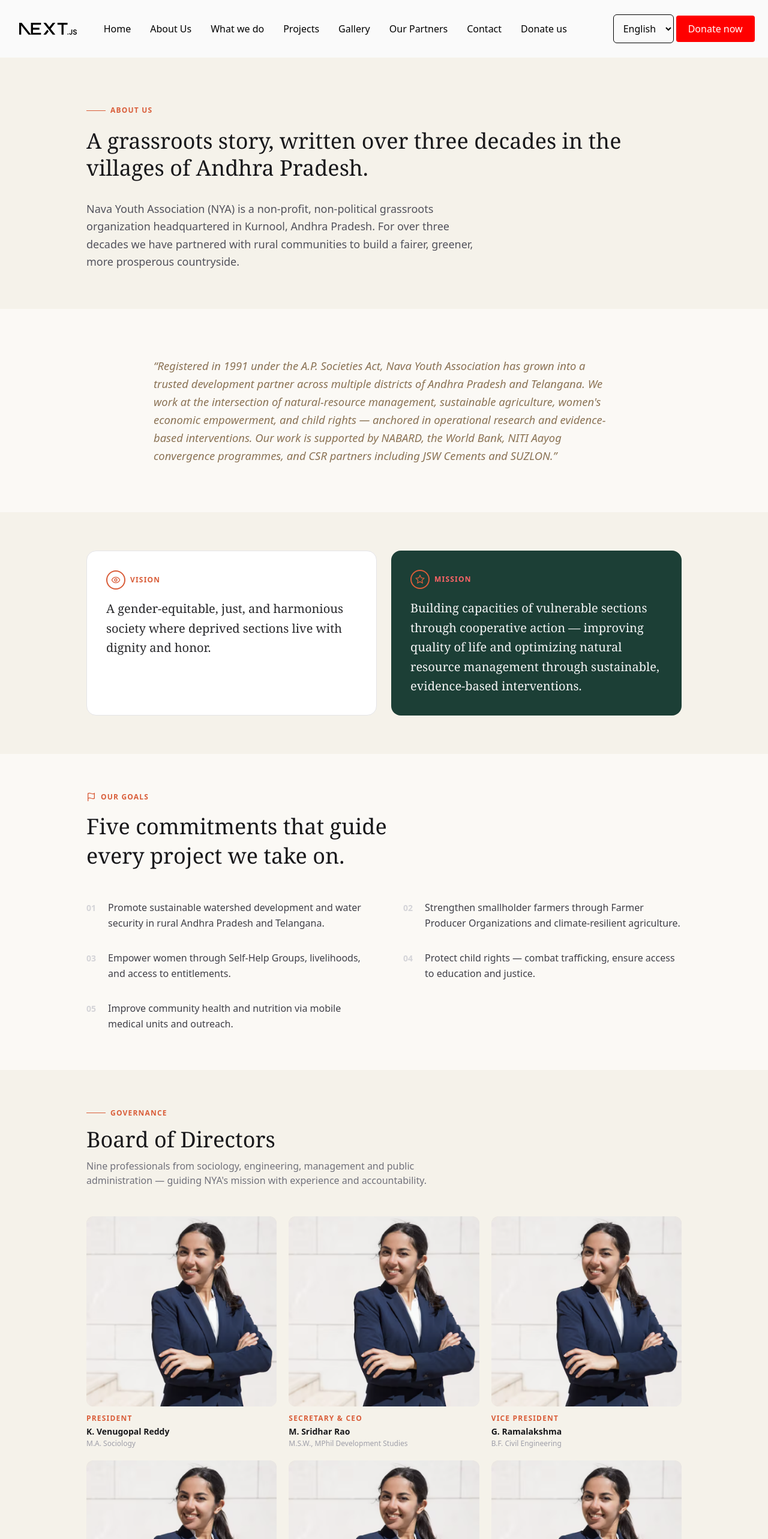
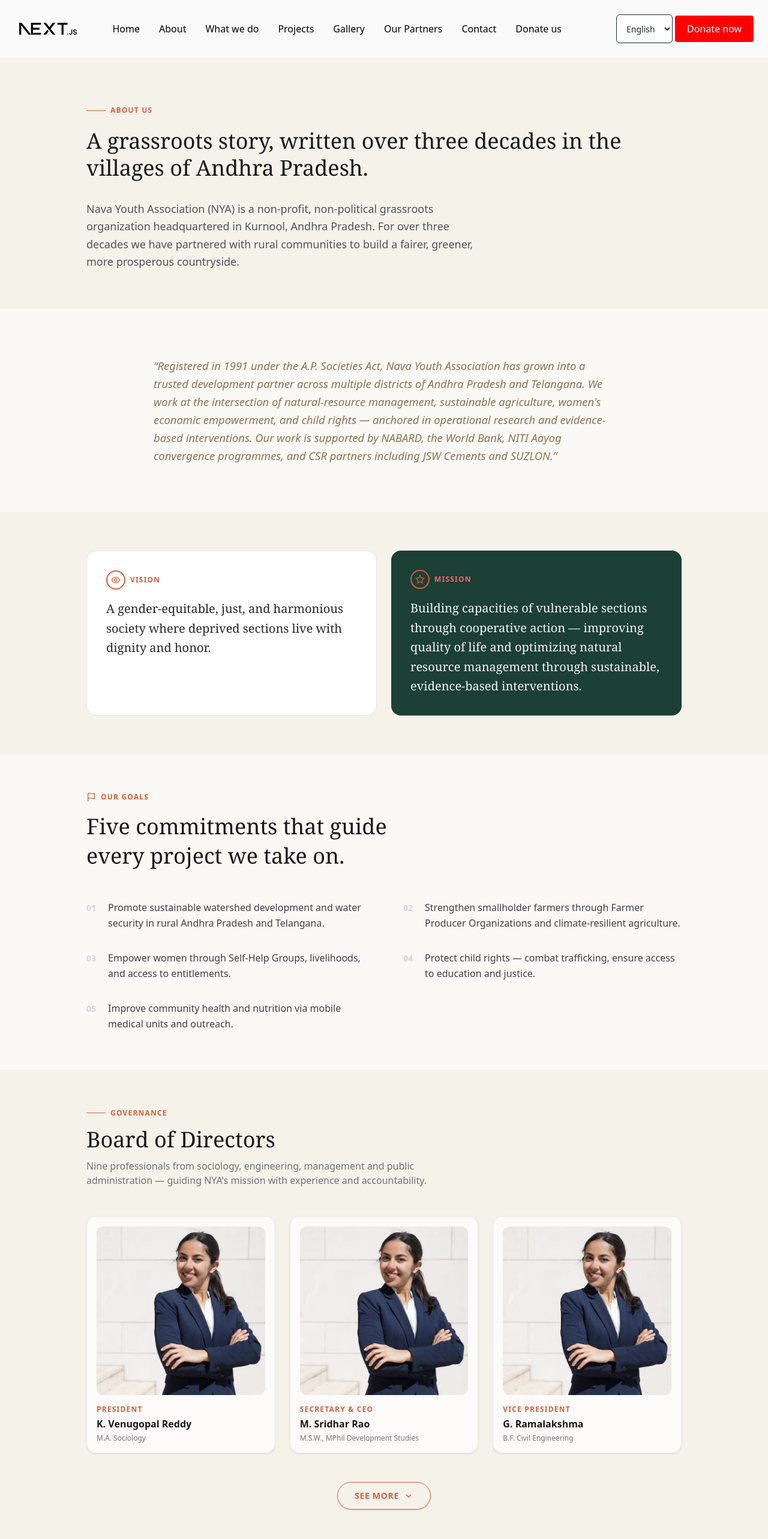
Before and after one commit to nya-ngo/NYA-website, a Next.js app in the folder root/frontend/: page /about in a window 1280 px wide. Shown: the top 2566 px of the page at 60% size. Built offline with nearby package versions, Linux system fonts and the light colour scheme.

Commit message:
modified header, about us, gallery, and projects pages

```diff
--- /dev/null
+++ b/root/frontend/app/_components/GoogleTranslateScript.tsx
@@ -0,0 +1,70 @@
+"use client";
+
+import { useEffect, useState } from "react";
+
+declare global {
+  interface Window {
+    googleTranslateElementInit?: () => void;
+    google?: any;
+  }
+}
+
+export function setGoogleTranslateCookie(lang: string) {
+  const cookieValue = lang === "en" ? "/en/en" : `/en/${lang}`;
+  document.cookie = `googtrans=${cookieValue}; path=/;`;
+  if (typeof window !== "undefined") {
+    document.cookie = `googtrans=${cookieValue}; domain=${window.location.hostname}; path=/;`;
+  }
+}
+
+export function changeLanguage(langCode: string) {
+  setGoogleTranslateCookie(langCode);
+  if (typeof window !== "undefined") {
+    localStorage.setItem("selectedLanguage", langCode);
+    const selectElem = document.querySelector(".goog-te-combo") as HTMLSelectElement | null;
+    if (selectElem) {
+      selectElem.value = langCode;
+      selectElem.dispatchEvent(new Event("change"));
+    } else {
+      window.location.reload();
+    }
+  }
+}
+
+export default function GoogleTranslateScript() {
+  const [mounted, setMounted] = useState(false);
+
+  useEffect(() => {
+    setMounted(true);
+
+    window.googleTranslateElementInit = () => {
+      if (window.google && window.google.translate) {
+        new window.google.translate.TranslateElement(
+          {
+            pageLanguage: "en",
+            includedLanguages: "en,hi,te",
+            autoDisplay: false,
+          },
+          "google_translate_element"
+        );
+      }
+    };
+
+    if (!document.getElementById("google-translate-script")) {
+      const script = document.createElement("script");
+      script.id = "google-translate-script";
+      script.src = "//translate.google.com/translate_a/element.js?cb=googleTranslateElementInit";
+      script.async = true;
+      document.body.appendChild(script);
+    }
+  }, []);
+
+  if (!mounted) return null;
+
+  return (
+    <div
+      id="google_translate_element"
+      style={{ display: "none", position: "absolute", top: "-9999px", left: "-9999px" }}
+    />
+  );
+}
--- a/root/frontend/app/_components/Header.tsx
+++ b/root/frontend/app/_components/Header.tsx
@@ -1,6 +1,6 @@
 "use client";
 import Image from "next/image";
-import { useState } from "react";
+import { useState, useEffect } from "react";
 import navigate from "next/navigation";
 import { useRouter } from "next/navigation";
 // import Button from '@mui/material/Button';
@@ -8,13 +8,37 @@ import { useRouter } from "next/navigation";
 import MenuIcon from "@mui/icons-material/Menu";
 import CloseIcon from "@mui/icons-material/Close";
 import Link from "next/link";
+import { changeLanguage } from "./GoogleTranslateScript";
+
 export default function Header() {
   const [menuOpen, setMenuOpen] = useState(false);
+  const [selectedLang, setSelectedLang] = useState("en");
   const router = useRouter();
+
+  useEffect(() => {
+    if (typeof window !== "undefined") {
+      const savedLang = localStorage.getItem("selectedLanguage");
+      if (savedLang) {
+        setSelectedLang(savedLang);
+      } else {
+        const match = document.cookie.match(/googtrans=\/en\/([a-z]{2})/);
+        if (match && match[1]) {
+          setSelectedLang(match[1]);
+        }
+      }
+    }
+  }, []);
+
+  const handleLanguageSelect = (lang: string) => {
+    setSelectedLang(lang);
+    changeLanguage(lang);
+  };
+
   const handleNavigation = (route: any) => {
     setMenuOpen(false);
     router.push(route);
   };
+
   return (
     <main className="z-50 min-h-full flex flex-col items-center justify-start bg-zinc-50 font-sans">
       <div className="flex items-center md:justify-around justify-between w-full min-h-24">
@@ -36,10 +60,16 @@ export default function Header() {
           </h1>
           <div className="relative group">
             <h1 className="cursor-pointer hover:text-blue-500">
-              <Link href="/about">About Us</Link>
+              About
             </h1>
 
             <div className="absolute top-full left-0 pt-2 hidden group-hover:flex flex-col bg-white shadow-lg rounded-md min-w-48 z-50">
+              <Link
+                href="/about"
+                className="px-4 py-2 hover:bg-gray-100"
+              >
+                About Us
+              </Link>
               <Link
                 href="/about/mission"
                 className="px-4 py-2 hover:bg-gray-100"
@@ -83,10 +113,15 @@ export default function Header() {
           </h1>
         </div>
         <div className="flex h-16 items-center  justify-around lg:mx-8 gap-1">
-          <select className="hidden lg:block h-12 px-3 border rounded-md">
-            <option value="en">English</option>
-            <option value="hi">हिंदी</option>
-            <option value="te">తెలుగు</option>
+          <select
+            value={selectedLang}
+            onChange={(e) => handleLanguageSelect(e.target.value)}
+            className="notranslate hidden lg:block h-12 px-3 border rounded-md cursor-pointer outline-none bg-white text-gray-800 text-sm focus:border-[#D95D39]"
+            translate="no"
+          >
+            <option value="en" className="notranslate" translate="no">English</option>
+            <option value="hi" className="notranslate" translate="no">हिंदी</option>
+            <option value="te" className="notranslate" translate="no">తెలుగు</option>
           </select>
           <button
             className="donate-btn min-w-fit"
@@ -146,6 +181,20 @@ export default function Header() {
           >
             Donate us
           </h1>
+
+          <div className="flex items-center gap-2 mt-2 pt-2 border-t w-full">
+            <span className="text-sm font-medium text-gray-600">Language:</span>
+            <select
+              value={selectedLang}
+              onChange={(e) => handleLanguageSelect(e.target.value)}
+              className="notranslate h-10 px-3 border rounded-md cursor-pointer outline-none bg-white text-gray-800 text-sm focus:border-[#D95D39]"
+              translate="no"
+            >
+              <option value="en" className="notranslate" translate="no">English</option>
+              <option value="hi" className="notranslate" translate="no">हिंदी</option>
+              <option value="te" className="notranslate" translate="no">తెలుగు</option>
+            </select>
+          </div>
         </div>
       )}
     </main>
--- a/root/frontend/app/_components/WhatWeDoSection.tsx
+++ b/root/frontend/app/_components/WhatWeDoSection.tsx
@@ -54,7 +54,7 @@ export default function WhatWeDo({
           </span>
         </div>
 
-        <h3 className="text-3xl lg:text-4xl font-serif text-gray-800 mb-6">
+        <h3 className="text-2xl lg:text-3xl font-serif text-gray-800 mb-6">
           {title}
         </h3>
 
--- a/root/frontend/app/about/page.tsx
+++ b/root/frontend/app/about/page.tsx
@@ -1,4 +1,5 @@
 "use client";
+import { useState } from "react";
 import Image from "next/image";
 
 const boardMembers = [
@@ -22,6 +23,10 @@ const goals = [
 ];
 
 export default function AboutPage() {
+  const [showAllBoard, setShowAllBoard] = useState(false);
+
+  const visibleBoardMembers = showAllBoard ? boardMembers : boardMembers.slice(0, 3);
+
   return (
     <main className="font-sans">
 
@@ -133,23 +138,56 @@ export default function AboutPage() {
             mission with experience and accountability.
           </p>
 
-          <div className="grid grid-cols-2 md:grid-cols-3 gap-5">
-            {boardMembers.map((member) => (
-              <div key={member.name} className="flex flex-col">
-                {/* Board member photo — pulled from /public/images/board/{slug}.jpg */}
+          {/* Member Cards Grid */}
+          <div className="grid grid-cols-1 sm:grid-cols-2 md:grid-cols-3 gap-6 transition-all duration-500">
+            {visibleBoardMembers.map((member) => (
+              <div
+                key={member.name}
+                className="group flex flex-col p-4 rounded-2xl bg-white/70 hover:bg-white border border-zinc-200/60 hover:border-[#D95D39]/30 shadow-sm hover:shadow-xl hover:-translate-y-1.5 transition-all duration-300 cursor-pointer"
+              >
+                {/* Image container with subtle zoom hover */}
+                <div className="overflow-hidden rounded-xl mb-4 aspect-square relative bg-[#E8E3D9]">
                   <Image
                     src={`/images/board/${member.slug}.jpg`}
                     alt={member.name}
                     width={400}
                     height={400}
-                  className="w-full aspect-square rounded-xl mb-3 object-cover"
-                  style={{ backgroundColor: "#E8E3D9" }}
+                    className="w-full h-full object-cover group-hover:scale-105 transition-transform duration-500"
                   />
-                <span className="text-xs font-bold tracking-widest uppercase text-[#D95D39] mb-1">{member.role}</span>
-                <span className="text-sm font-semibold text-zinc-900">{member.name}</span>
-                <span className="text-xs text-zinc-400 mt-0.5">{member.qualification}</span>
+                </div>
+                <span className="text-xs font-bold tracking-widest uppercase text-[#D95D39] mb-1 group-hover:translate-x-0.5 transition-transform">
+                  {member.role}
+                </span>
+                <span className="text-base font-semibold text-zinc-900 group-hover:text-[#D95D39] transition-colors">
+                  {member.name}
+                </span>
+                <span className="text-xs text-zinc-500 mt-1 font-light">
+                  {member.qualification}
+                </span>
               </div>
             ))}
+          </div>
+
+          {/* See More / See Less Button */}
+          <div className="flex justify-center mt-12">
+            <button
+              type="button"
+              onClick={() => setShowAllBoard(!showAllBoard)}
+              className="group inline-flex items-center gap-2 border border-[#D95D39] text-[#D95D39] hover:bg-[#D95D39] hover:text-white px-7 py-3 rounded-full text-xs md:text-sm font-bold tracking-wider uppercase transition-all duration-300 shadow-sm hover:shadow-md cursor-pointer"
+            >
+              <span>{showAllBoard ? "See Less" : "See More"}</span>
+              <svg
+                viewBox="0 0 24 24"
+                fill="none"
+                stroke="currentColor"
+                strokeWidth="2.5"
+                className={`w-4 h-4 transition-transform duration-300 ${
+                  showAllBoard ? "rotate-180" : "group-hover:translate-y-0.5"
+                }`}
+              >
+                <polyline points="6 9 12 15 18 9" />
+              </svg>
+            </button>
           </div>
         </div>
       </section>
--- a/root/frontend/app/globals.css
+++ b/root/frontend/app/globals.css
@@ -64,3 +64,31 @@ body {
     padding-inline: calc(var(--spacing) * 40) /* 10rem = 160px */;
   }
 }
+
+/* ── GOOGLE TRANSLATE UI CLEANUP ── */
+body {
+  top: 0px !important;
+  position: static !important;
+}
+
+.goog-te-banner-frame,
+.goog-te-banner-frame.skiptranslate,
+#goog-gt-tt,
+.goog-te-balloon-frame,
+.goog-tooltip,
+.goog-tooltip:hover {
+  display: none !important;
+}
+
+.goog-text-highlight {
+  background-color: transparent !important;
+  box-shadow: none !important;
+}
+
+iframe.skiptranslate {
+  display: none !important;
+}
+
+#google_translate_element {
+  display: none !important;
+}
--- a/root/frontend/app/layout.tsx
+++ b/root/frontend/app/layout.tsx
@@ -3,6 +3,7 @@ import { Geist, Geist_Mono } from "next/font/google";
 import "./globals.css";
 import Header from "./_components/Header";
 import Footer from "./_components/footer";
+import GoogleTranslateScript from "./_components/GoogleTranslateScript";
 
 const geistSans = Geist({
   variable: "--font-geist-sans",
@@ -29,7 +30,12 @@ export default function RootLayout({
       lang="en"
       className={`${geistSans.variable} ${geistMono.variable} h-full antialiased`}
     >
-      <body className="min-h-full flex flex-col"><Header/>{children}<Footer/></body>
+      <body className="min-h-full flex flex-col">
+        <GoogleTranslateScript />
+        <Header />
+        {children}
+        <Footer />
+      </body>
     </html>
   );
 }
--- a/root/frontend/app/projects/page.tsx
+++ b/root/frontend/app/projects/page.tsx
@@ -31,7 +31,7 @@ export default function ProjectsPage() {
             </div>
 
             {/* Main Heading */}
-            <h1 className="text-3xl md:text-4xl lg:text-5xl font-serif text-[#1A1A1A] leading-[1.15] mb-6">
+            <h1 className="text-2xl md:text-3xl lg:text-4xl font-serif text-[#1A1A1A] leading-[1.15] mb-6">
               Field-tested work, funded by trusted partners.
             </h1>
 
--- a/root/frontend/app/what-we-do/page.tsx
+++ b/root/frontend/app/what-we-do/page.tsx
@@ -18,7 +18,7 @@ export default function WhatWeDoPage() {
             </div>
 
             {/* Main Heading - Updated to #1A1A1A and exact typography scales */}
-            <h1 className="text-3xl md:text-4xl lg:text-5xl font-serif text-[#1A1A1A] leading-[1.15] mb-6">
+            <h1 className="text-2xl md:text-3xl lg:text-4xl font-serif text-[#1A1A1A] leading-[1.15] mb-6">
               Five programmes, woven together by one principle: communities
               lead, we walk beside.
             </h1>
```
Also changed, not shown: root/frontend/app/gallery/GalleryGrid.tsx (+14 -7 lines), root/frontend/app/gallery/page.tsx (+24 -13 lines). Lines whose indentation alone changed are shown as unchanged.
